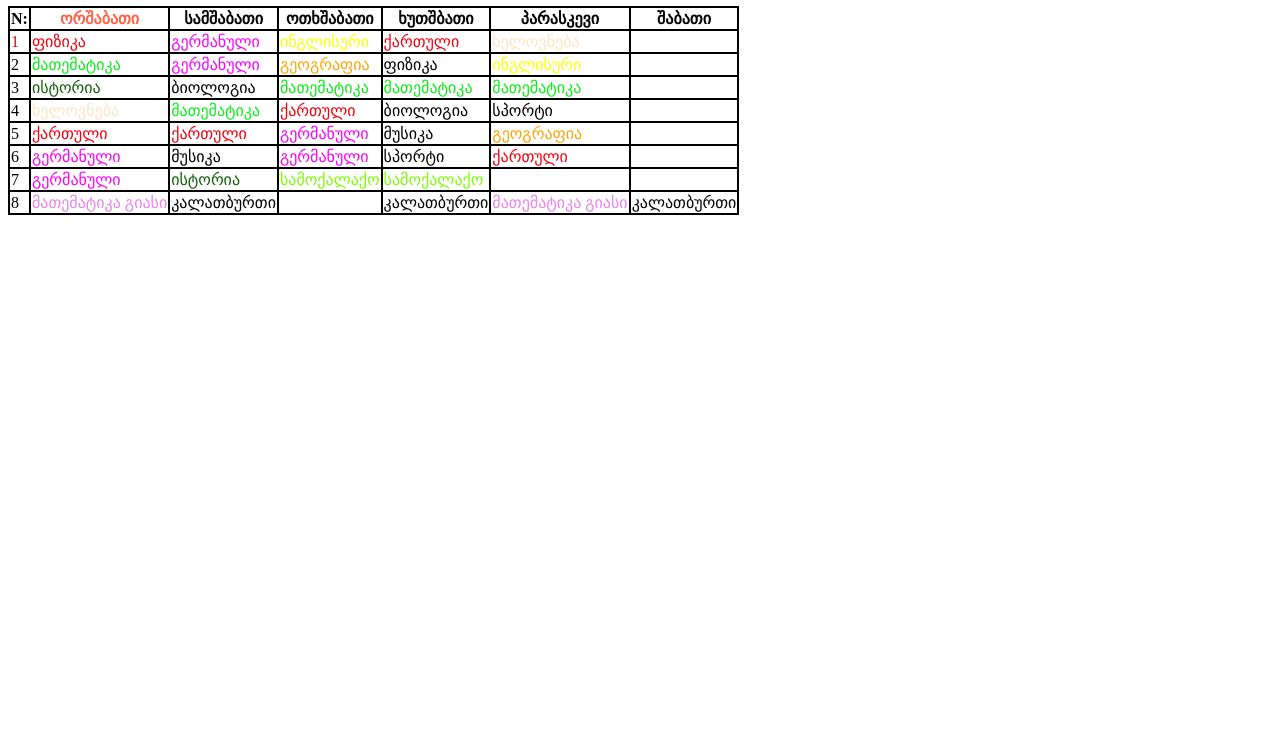
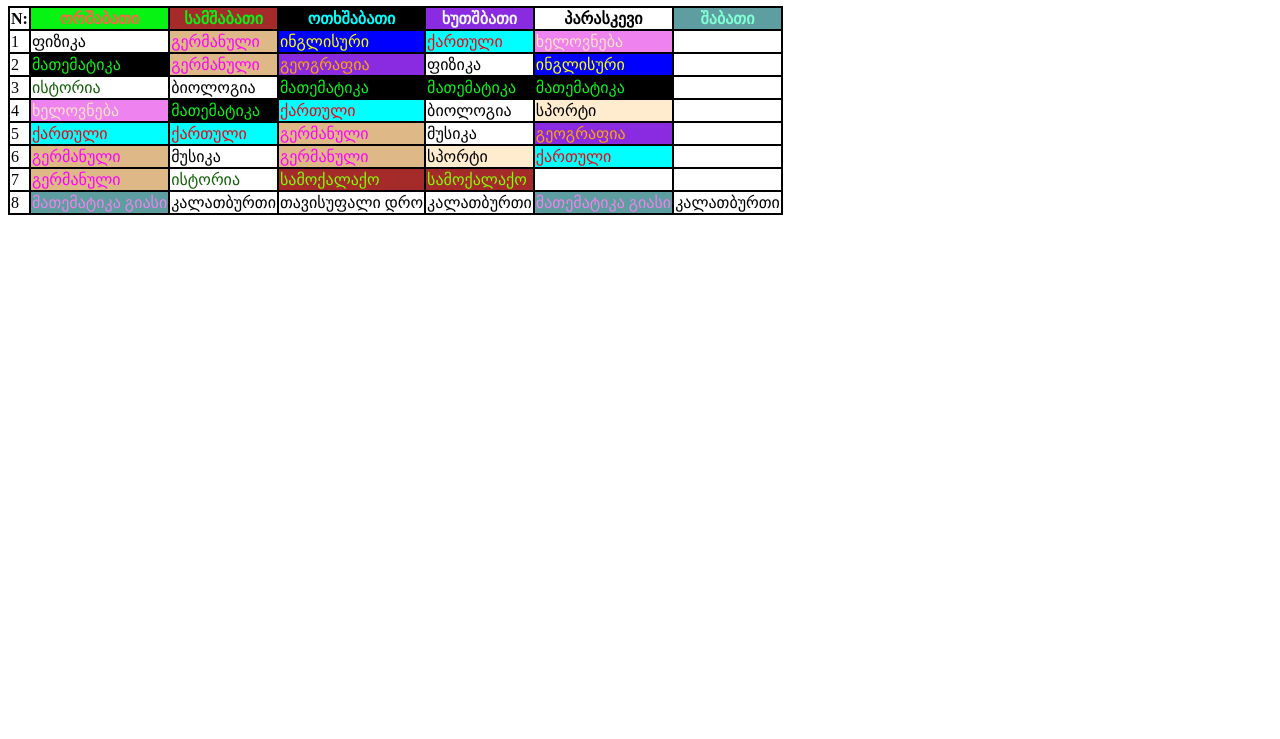
Before and after one commit to georgealeksidze/Lecture, a plain HTML site: page Lecture3.html in a window 1280 px wide. Shown: the part 61-800 px from the top of the page. Drawn offline with Linux system fonts and the light colour scheme.

Commit message:
changed background colors

```diff
--- a/Lecture3.html
+++ b/Lecture3.html
@@ -20,7 +20,7 @@
         </tr>
       </thead>
       <tbody>
-        <tr class="Georgian">
+        <tr>
           <td>1</td>
           <td class="physic">ფიზიკა</td>
           <td class="german_language">გერმანული</td>
@@ -81,7 +81,7 @@
           <td>8</td>
           <td class="tutor">მათემატიკა გიასი</td>
           <td>კალათბურთი</td>
-          <td></td>
+          <td>თავისუფალი დრო</td>
           <td>კალათბურთი</td>
           <td class="tutor">მათემატიკა გიასი</td>
           <td>კალათბურთი</td>
--- a/style.css
+++ b/style.css
@@ -1,5 +1,7 @@
 .heading {
    color: red;
+   background-color: cornflowerblue;
+   text-align: center;
 }
 table {
     border: 2px solid black;
@@ -16,34 +18,60 @@ th {
 }
 .monday {
     color: tomato;
+    background-color: #07f313;
+}
+.tuesday {
+    color: #07f313;
+    background-color: brown;
+}
+.wednesday {
+    color: aqua;
+    background-color: black;
+}
+.thursday {
+    color: aliceblue;
+    background-color: blueviolet;
+}
+.saturday {
+    color: aquamarine;
+    background-color: cadetblue;
 }
 .Georgian {
     color: rgb(245, 1, 14);
+    background-color: aqua;
 }
 .math {
     color: #07f313;
+    background-color: black;
 }
 .geography {
     color: orange;
+    background-color: blueviolet;
     }
 .german_language {
     color: magenta;
+    background-color: burlywood;
 }
 .english_language {
     color: yellow;
+    background-color: blue;
 }
 .sport {
     color: black;
+    background-color: blanchedalmond;
 }
 .art {
     color: bisque;
+    background-color: violet;
 }
 .history {
     color: rgb(19, 95, 9) ;
 }
 .general_education {
     color: chartreuse;
+    background-color: brown;
 }
 .tutor {
     color: violet;
+    background-color: cadetblue;
 }
```
